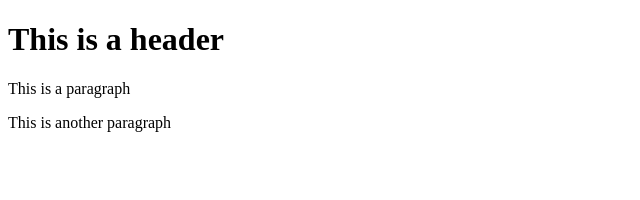
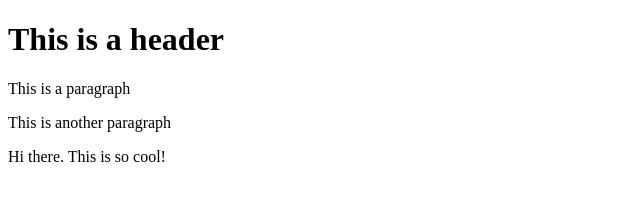
Before and after one commit to ionelabrinza/git-test, a website: page index.html in a window 1280 px wide. Shown: the whole page, without its empty margins (0-640 px from the left). Drawn offline with Linux system fonts and the light colour scheme.

Commit message:
First cimmit

```diff
--- a/index.html
+++ b/index.html
@@ -12,6 +12,7 @@
     <h1> This is a header</h1>
     <p>This is a paragraph</p>
     <p>This is another paragraph</p>
+    <p>Hi there. This is so cool!</p>
 </body>
 
 </html>
```
Also changed, not shown: package.json (added, +19 -0 lines), 2 other files.
